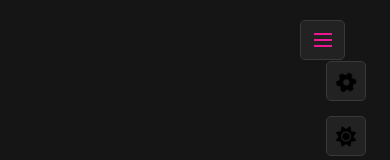
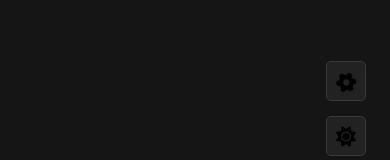
Before and after one commit to Priyanshu1472/portfolio-template, a plain HTML site: page index.html in a window 390 px wide. Shown: the top 160 px of the page. Drawn offline with nearby package versions, Linux system fonts and the light colour scheme; a web font is replaced by a local one.

Commit message:
Update index.html

```diff
--- a/index.html
+++ b/index.html
@@ -28,7 +28,7 @@
             <div class="logo">
                 <a href="#"><span>P</span>riyanshu</a>
             </div>
-            <div class="nav-toggler">
+            <div class="nav-toggler hidden">
                 <span></span>
             </div>
             <ul class="nav">
```
